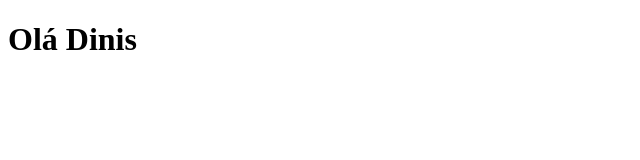
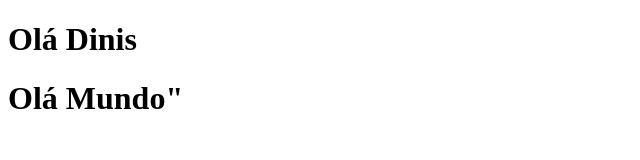
Before and after one commit to DinisLM/Coursera, a plain HTML site: page Site/index.html in a window 1280 px wide. Shown: the whole page, without its empty margins (0-640 px from the left). Drawn offline with Linux system fonts and the light colour scheme.

Commit message:
Sinto-me um idiota

```diff
--- a/Site/index.html
+++ b/Site/index.html
@@ -7,5 +7,6 @@
 </head>
 <body>
 <h1>Olá Dinis</h1>
+<h1>Olá Mundo"</h1>
 </body>
 </html>
```
